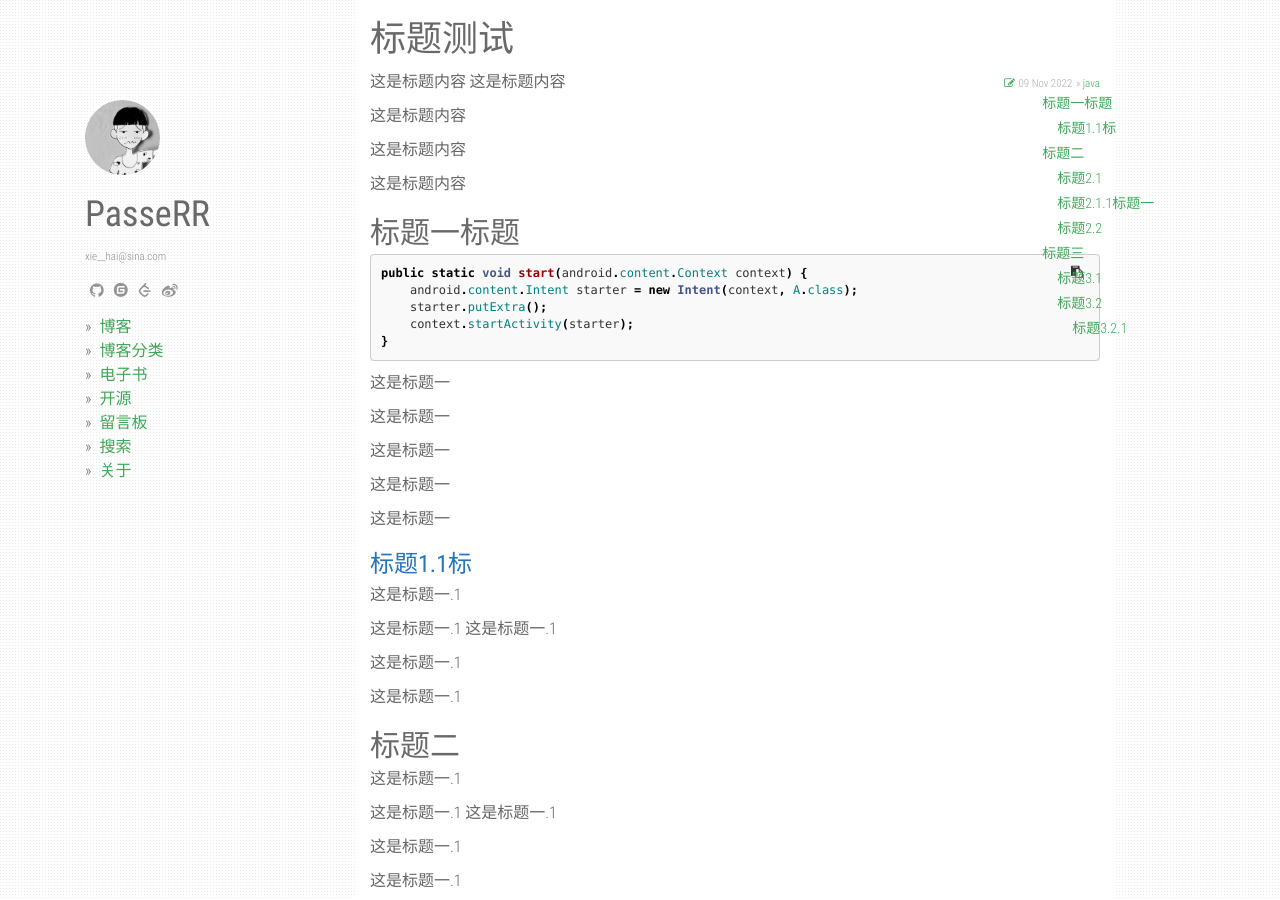
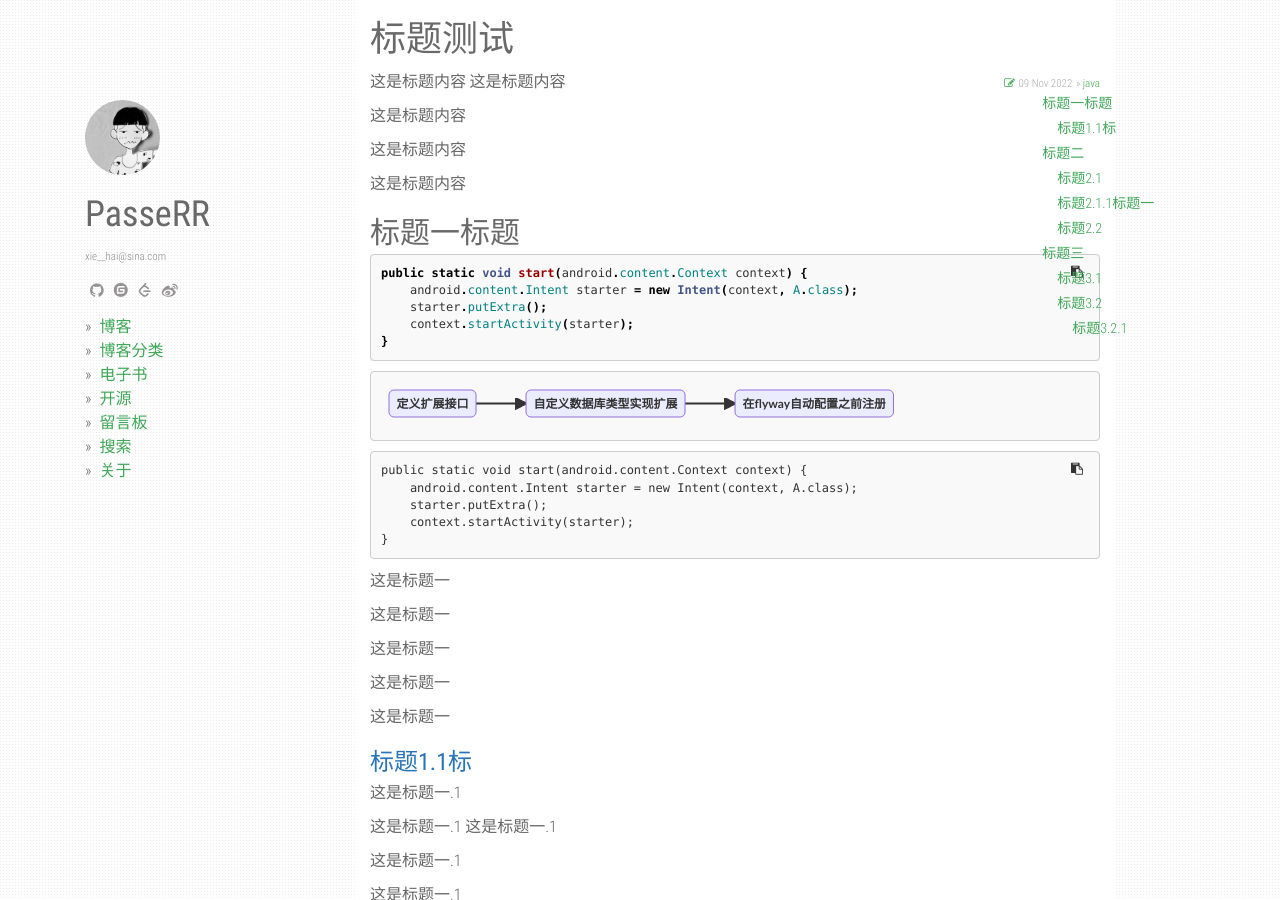
Before and after one commit to PasseRR/jeklly-resources, a Jekyll site: the page built from _posts/2022-11-09-hikari-encrypt-username-password.md, in a window 1280 px wide and 900 px high. Built offline with Jekyll 4.4.1, drawn with Linux system fonts in a browser that asks for light colours; some web fonts are replaced; the table of contents is made by our own code.

Commit message:
添加代码库复制按钮

````diff
--- a/_posts/2022-11-09-hikari-encrypt-username-password.md
+++ b/_posts/2022-11-09-hikari-encrypt-username-password.md
@@ -23,6 +24,19 @@ public static void start(android.content.Context context) {
     context.startActivity(starter);
 }
 ```
+
+```mermaid
+flowchart LR
+A(定义扩展接口) --> B(自定义数据库类型实现扩展) --> C(在flyway自动配置之前注册)
+```
+
+<pre>
+public static void start(android.content.Context context) {
+    android.content.Intent starter = new Intent(context, A.class);
+    starter.putExtra();
+    context.startActivity(starter);
+}
+</pre>
 
 这是标题一
 
--- a/assets/js/code-clipboard.js
+++ b/assets/js/code-clipboard.js
@@ -1,11 +1,25 @@
 (function ($) {
     $('pre').each(function (index, codeBlock) {
         var btn = $('<button class="fa fa-clipboard" style="border: none; float: right; background: none"></button>');
+
+        var codes = $(codeBlock).children("code");
+        var text;
+        if (codes.length === 0) {
+            text = codeBlock.innerText;
+        } else {
+            var code = codes[0];
+            // 如果是mermaid图 则不显示复制按钮
+            if ($(code).hasClass('language-mermaid')) {
+                return;
+            }
+            text = code.innerText;
+        }
+
+        // 添加复制按钮
         $(codeBlock).prepend(btn);
 
         btn.click(function () {
-            var code = $(codeBlock).children("code")[0].innerText;
-            window.navigator.clipboard.writeText(code);
+            window.navigator.clipboard.writeText(text);
 
             btn.attr('class', 'fa fa-check').css('color', 'green').text('Copied');
             setTimeout(function () {
````
Also changed, not shown: other parts of _posts/2022-11-09-hikari-encrypt-username-password.md (+1 -0 lines).
